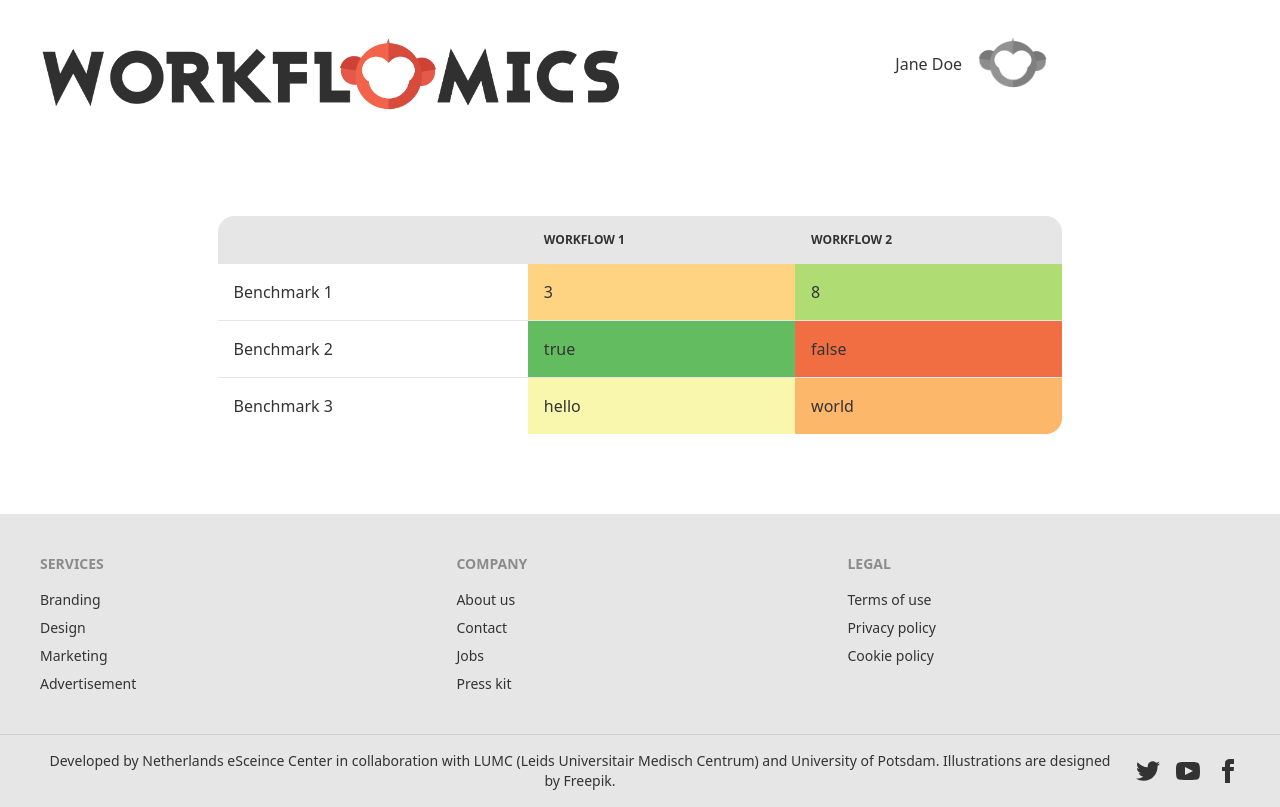
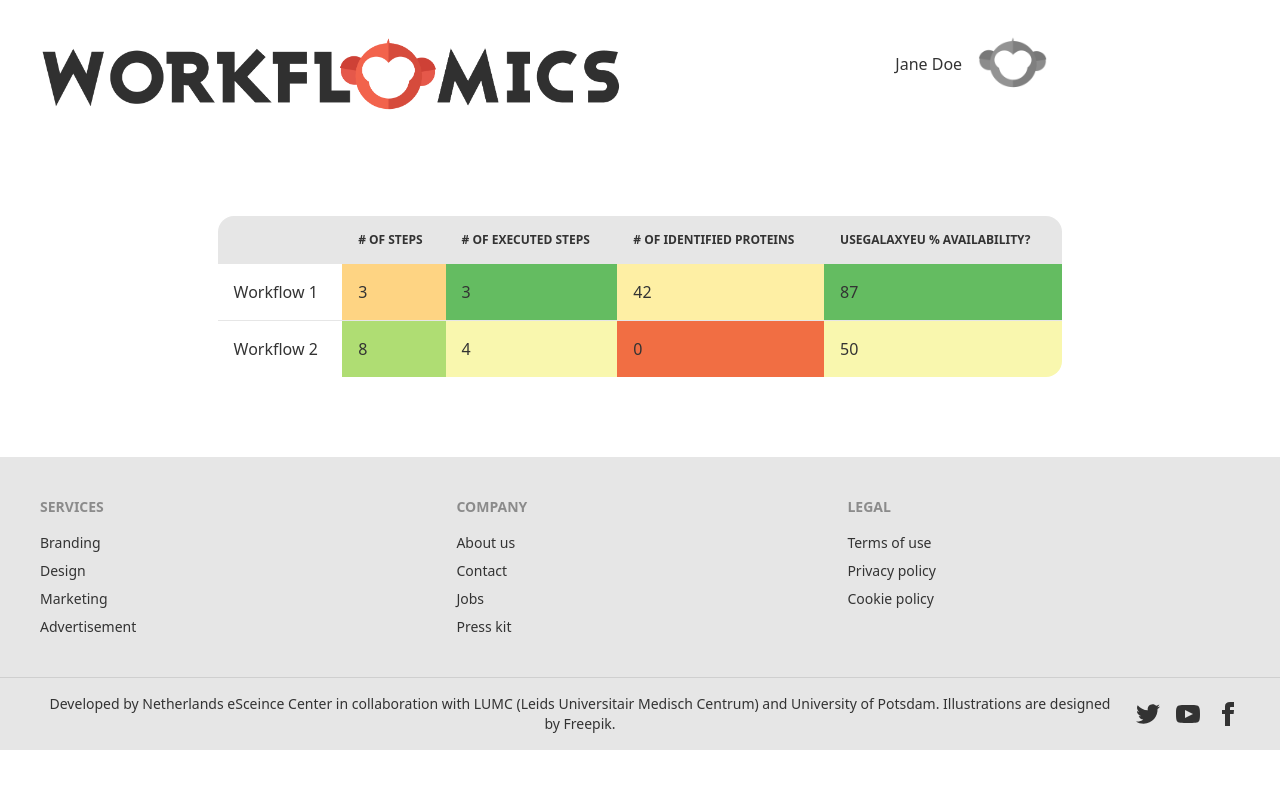
Before and after one commit to Workflomics/workflomics-frontend, a React (Create React App) app: page /benchmark/visualize in a window 1280 px wide. Built offline with nearby package versions, Linux system fonts and the light colour scheme; what mobx-persist-store would draw is missing.

Commit message:
Transpose benchmark values table

```diff
--- a/src/components/benchmark/VisualizeBenchmarks.tsx
+++ b/src/components/benchmark/VisualizeBenchmarks.tsx
@@ -27,14 +27,14 @@ const VisualizeBenchmark: React.FC<any> = observer((props) => {
           <thead>
             <tr>
               <th></th>
-              { workflows.map(workflow => (<th key={workflow.id}>{workflow.label}</th>)) }
+              { benchmarks.map(benchmark => (<th key={benchmark.id}>{benchmark.label}</th>)) }
             </tr>
           </thead>
           <tbody>
-          { benchmarks.map(benchmark => (
-            <tr key={benchmark.id}>
-              <td>{ benchmark.label }</td>
-              { workflows.map(workflow => {
+          { workflows.map(workflow => (
+            <tr key={workflow.id}>
+              <td>{ workflow.label }</td>
+              { benchmarks.map(benchmark => {
                 const bmValue: BenchmarkValue = benchmarkValues[workflow.id][benchmark.id];
                 const color = mapValueToColor(bmValue.desirabilityValue);
                 return (<td key={workflow.id} style={{backgroundColor: color}}>{bmValue.value.toString()}</td>);
--- a/src/stores/BenchmarkTypes.ts
+++ b/src/stores/BenchmarkTypes.ts
@@ -50,29 +50,35 @@ const sampleWorkflows: Workflow[] = [{
 
 const sampleBenchmarks: Benchmark[] = [{
   id: '1',
-  label: 'Benchmark 1',
+  label: '# of steps',
   type: BenchmarkType.NUMERIC
 },{
   id: '2',
-  label: 'Benchmark 2',
-  type: BenchmarkType.BOOLEAN
+  label: '# of executed steps',
+  type: BenchmarkType.NUMERIC
 },{
   id: '3',
-  label: 'Benchmark 3',
-  type: BenchmarkType.STRING,
+  label: '# of identified proteins',
+  type: BenchmarkType.NUMERIC,
+},{
+  id: '4',
+  label: 'UseGalaxyEU % availability?',
+  type: BenchmarkType.NUMERIC
 }];
 
 
 const sampleBenchmarkTable: BenchmarkTable = {
   [sampleWorkflows[0].id]: {
     [sampleBenchmarks[0].id]: {value: 3, desirabilityValue: 0.3},
-    [sampleBenchmarks[1].id]: {value: true, desirabilityValue: 1},
-    [sampleBenchmarks[2].id]: {value: 'hello', desirabilityValue: 0.5}
+    [sampleBenchmarks[1].id]: {value: 3, desirabilityValue: 1.0},
+    [sampleBenchmarks[2].id]: {value: 42, desirabilityValue: 0.42},
+    [sampleBenchmarks[3].id]: {value: 87, desirabilityValue: 1.0}
   },
   [sampleWorkflows[1].id]: {
     [sampleBenchmarks[0].id]: {value: 8, desirabilityValue: 0.8},
-    [sampleBenchmarks[1].id]: {value: false, desirabilityValue: 0},
-    [sampleBenchmarks[2].id]: {value: 'world', desirabilityValue: 0.2}
+    [sampleBenchmarks[1].id]: {value: 4, desirabilityValue: 0.5},
+    [sampleBenchmarks[2].id]: {value: 0, desirabilityValue: 0.0},
+    [sampleBenchmarks[3].id]: {value: 50, desirabilityValue: 0.5}
   }
 };
 
```
